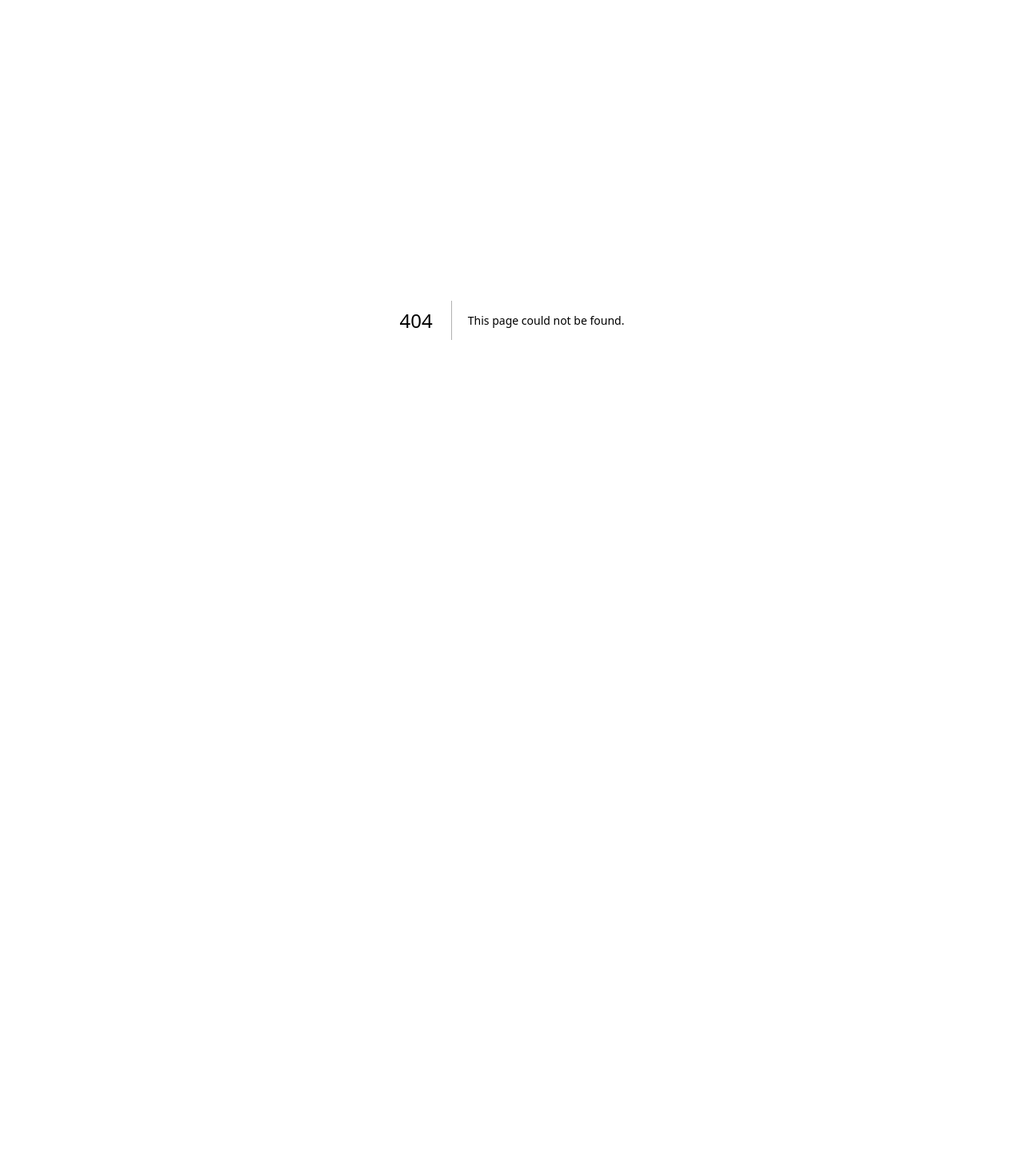
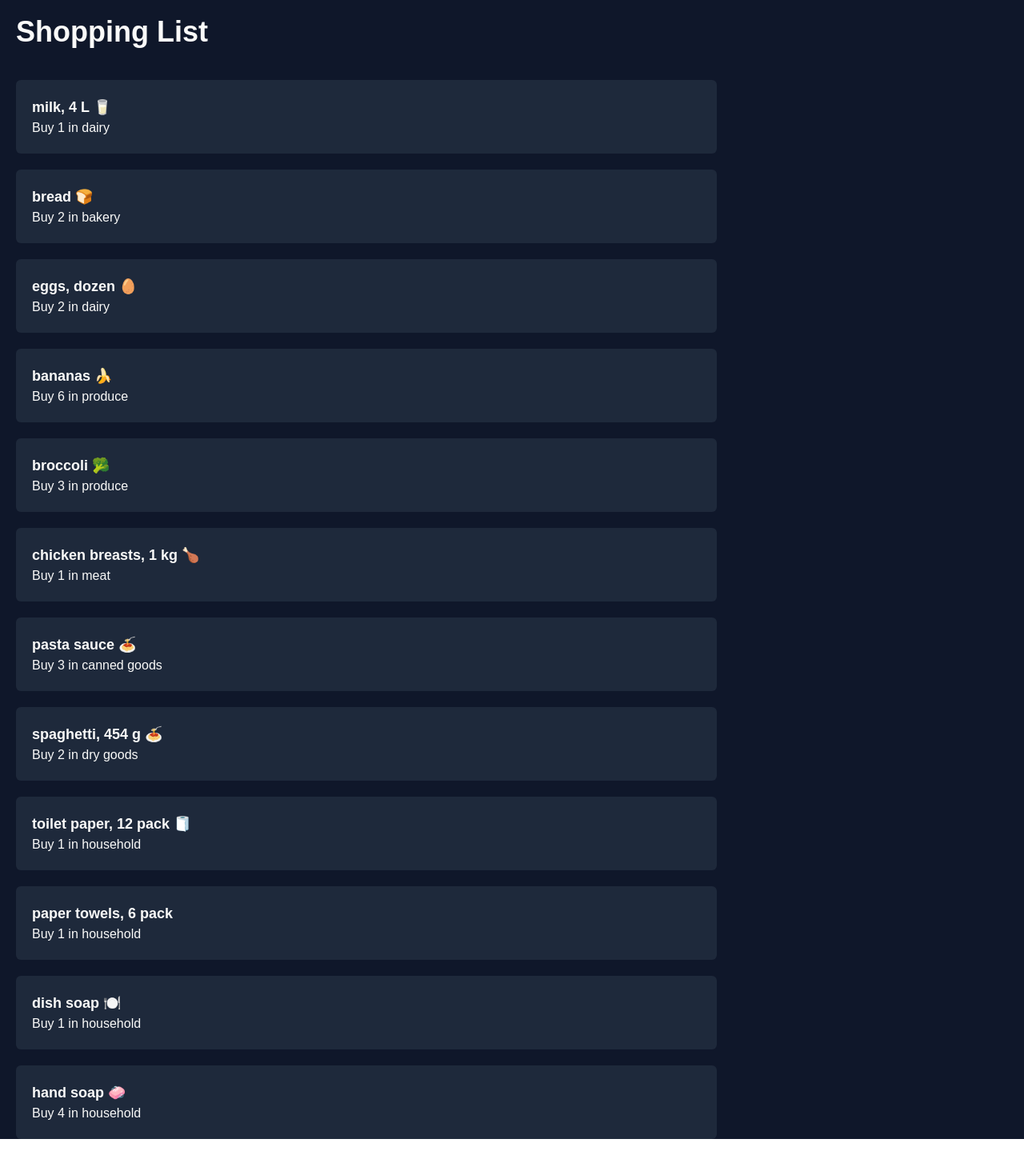
Before and after one commit to Gmanhar/cprg306-assignments, a Next.js app: page /week-3 in a window 1280 px wide. Before the commit this address had no page. Shown: the whole page at 80% size. Before the commit the page ends 800 px from the top, so only its background shows below. Built offline with nearby package versions, Linux system fonts and the light colour scheme.

Commit message:
week 3 Assignment
week 3

```diff
--- a/app/page.js
+++ b/app/page.js
@@ -13,6 +13,9 @@
             Week-2
           </Link>
         </li>
+         <li>
+          <Link className={linkStyles} href="week-3">Week-3</Link>
+        </li>
       </ul>
     </main>
   );
--- /dev/null
+++ b/app/week-3/item-list.js
@@ -0,0 +1,98 @@
+import Item from './items';
+
+
+export default function ItemList() {
+
+  const item1 = {
+    name: "milk, 4 L 🥛",
+    quantity: 1,
+    category: "dairy",
+  };
+
+  const item2 = {
+    name: "bread 🍞",
+    quantity: 2,
+    category: "bakery",
+  };
+
+  const item3 = {
+    name: "eggs, dozen 🥚",
+    quantity: 2,
+    category: "dairy",
+  };
+
+  const item4 = {
+    name: "bananas 🍌",
+    quantity: 6,
+    category: "produce",
+  };
+
+  const item5 = {
+    name: "broccoli 🥦",
+    quantity: 3,
+    category: "produce",
+  };
+
+  const item6 = {
+    name: "chicken breasts, 1 kg 🍗",
+    quantity: 1,
+    category: "meat",
+  };
+
+  const item7 = {
+    name: "pasta sauce 🍝",
+    quantity: 3,
+    category: "canned goods",
+  };
+
+  const item8 = {
+    name: "spaghetti, 454 g 🍝",
+    quantity: 2,
+    category: "dry goods",
+  };
+
+  const item9 = {
+    name: "toilet paper, 12 pack 🧻",
+    quantity: 1,
+    category: "household",
+  };
+
+  const item10 = {
+    name: "paper towels, 6 pack",
+    quantity: 1,
+    category: "household",
+  };
+
+  const item11 = {
+    name: "dish soap 🍽️",
+    quantity: 1,
+    category: "household",
+  };
+
+  const item12 = {
+    name: "hand soap 🧼",
+    quantity: 4,
+    category: "household",
+  };
+
+  return(
+    <main>
+      <ul>
+        <Item name={item1.name} quantity={item1.quantity} category={item1.category} />
+        <Item name={item2.name} quantity={item2.quantity} category={item2.category} />
+        <Item name={item3.name} quantity={item3.quantity} category={item3.category} />
+        <Item name={item4.name} quantity={item4.quantity} category={item4.category} />
+        <Item name={item5.name} quantity={item5.quantity} category={item5.category} />
+        <Item name={item6.name} quantity={item6.quantity} category={item6.category} />
+        <Item name={item7.name} quantity={item7.quantity} category={item7.category} />
+        <Item name={item8.name} quantity={item8.quantity} category={item8.category} />
+        <Item name={item9.name} quantity={item9.quantity} category={item9.category} />
+        <Item name={item10.name} quantity={item10.quantity} category={item10.category} />
+        <Item name={item11.name} quantity={item11.quantity} category={item11.category} />
+        <Item name={item12.name} quantity={item12.quantity} category={item12.category} />
+      </ul>
+    </main>
+
+
+  );
+}
--- /dev/null
+++ b/app/week-3/items.js
@@ -0,0 +1,12 @@
+export default function Item({ name, quantity, category }) {
+    return (
+      <section>
+        <li className="bg-slate-800 rounded-md p-5 m-5 text-stone-50 mr-96">
+        <p className="text-lg font-semibold">{name}</p>
+        <p>Buy {quantity} in {category} </p>
+      </li>
+      </section>
+
+
+    );
+  }
--- /dev/null
+++ b/app/week-3/page.js
@@ -0,0 +1,12 @@
+import ItemList from "./item-list";
+
+export default function Page() {
+  return (
+    <main className="bg-slate-900">
+      <h1 className="text-stone-50 font-semibold text-4xl p-5">
+        Shopping List
+      </h1>
+      <ItemList />
+    </main>
+  );
+}
```
